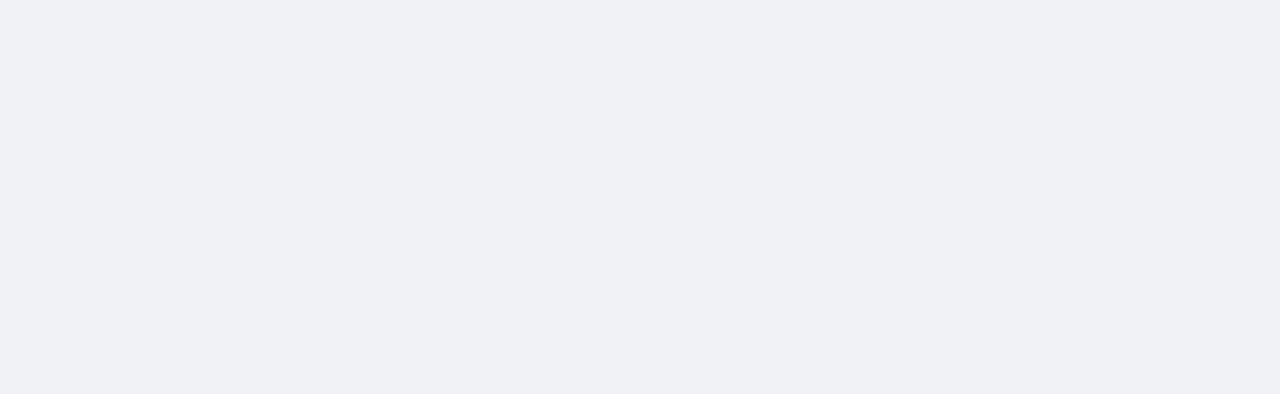
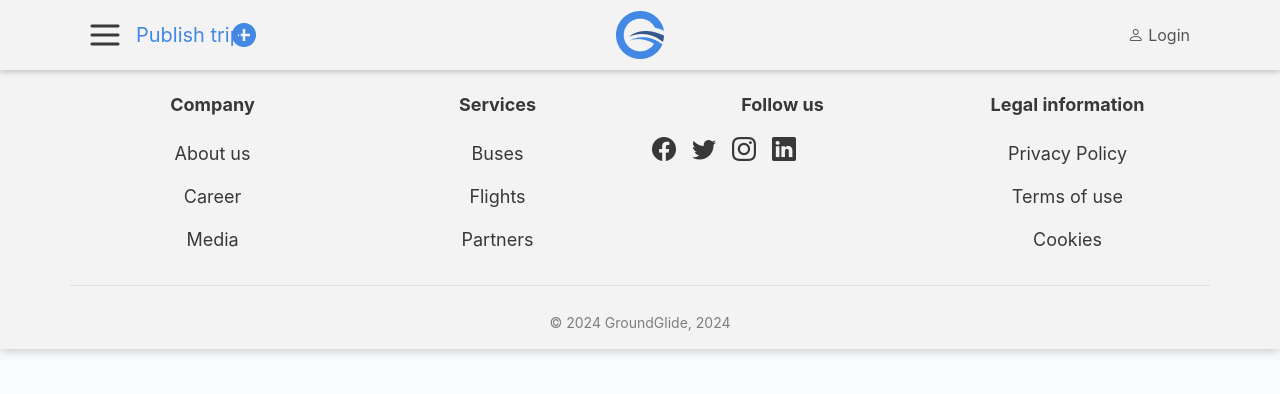
Before and after one commit to blablacar-clone-develop/frontend, a React (Vite) app in the folder react/: page /comingson in a window 1280 px wide. Before the commit this address had no page. Shown: the top 394 px of the page. Built offline with nearby package versions, Linux system fonts and the light colour scheme.

Commit message:
Add: - Page = ComingSoon.tsx - redirect on PayCard page on ComingSon page

```diff
--- a/react/src/App.tsx
+++ b/react/src/App.tsx
@@ -33,6 +33,7 @@ import AdditionalAmenties from "./pages/AdditionalAmentities.tsx";
 import SelectAutoForTrip from "./pages/SelectAutoForTrip.tsx";
 import ShowUsersTrips from "./pages/ShowUsersTrips.tsx";
 import SuccessBooking from "./pages/SuccessBooking.tsx";
+import CommingSoon from "./pages/ComingSoon.tsx";
 function App() {
 
 
@@ -75,6 +76,7 @@ function App() {
                     <Route path="/selectAutoforTrip" element={<SelectAutoForTrip/>}/>
                     <Route path="/showUsersTrips" element={<ShowUsersTrips />} />
                     <Route path="/successBooking" element={<SuccessBooking />} />
+                    <Route path="/comingson" element={<CommingSoon/>}/>
                 </Routes>
 
             </Router>
--- /dev/null
+++ b/react/src/pages/ComingSoon.tsx
@@ -0,0 +1,17 @@
+import React from "react";
+import NavbarComponent from "../components/NavbarComponent.tsx";
+import Footer from "../components/main/Footer/Footer.tsx";
+
+
+const CommingSoon: React.FC = () => {
+
+    return (
+        <main className="main">
+            <NavbarComponent />
+
+            <Footer/>
+        </main>
+    );
+};
+
+export default CommingSoon;
--- a/react/src/pages/PayCard.tsx
+++ b/react/src/pages/PayCard.tsx
@@ -2,8 +2,18 @@ import React from "react";
 import  "../styles/PayCard.css";
 import Navbar from "../components/NavbarComponent.tsx";
 import Footer from "../components/main/Footer/Footer.tsx";
+import {useNavigate} from "react-router-dom";
+
+
 const PayCard: React.FC = ()=>
 {
+    const navigate = useNavigate();
+
+    const handlePaymentClick = () => {
+        navigate("/comingson"); // Перенаправляє на адресу /comingson
+    };
+
+
     return(
         <main className="main">
         <Navbar/>
@@ -26,7 +36,7 @@ const PayCard: React.FC = ()=>
                     </form>
 
                 </div>
-                <button className="pay-card-button" type="submit">Pay <span>{localStorage.getItem("endPrice")} ₴</span></button>
+                <button className="pay-card-button" type="submit" onClick={handlePaymentClick}>Pay "Coming son" <span>{localStorage.getItem("endPrice")} ₴</span></button>
 
             </main>
             <Footer/>
```
